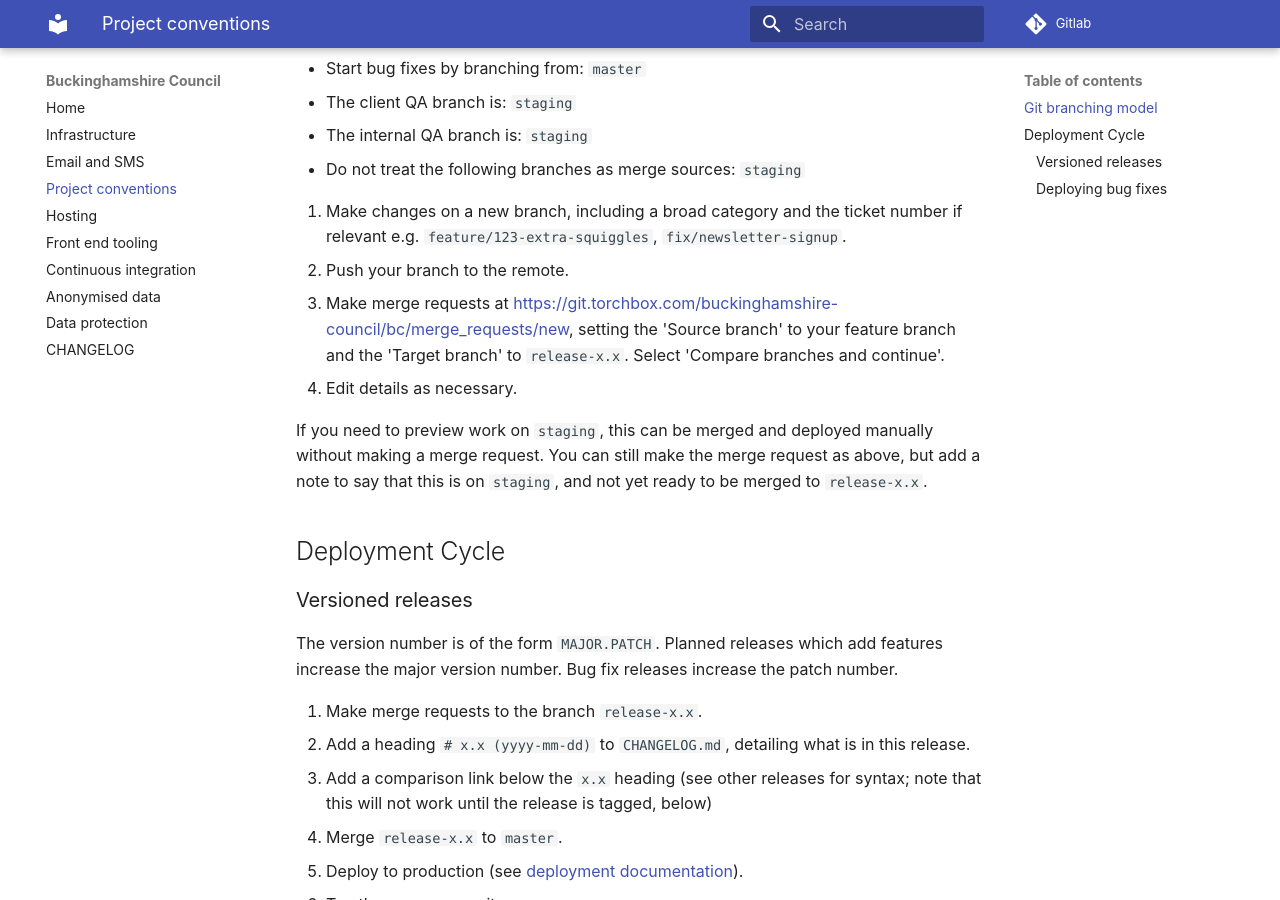
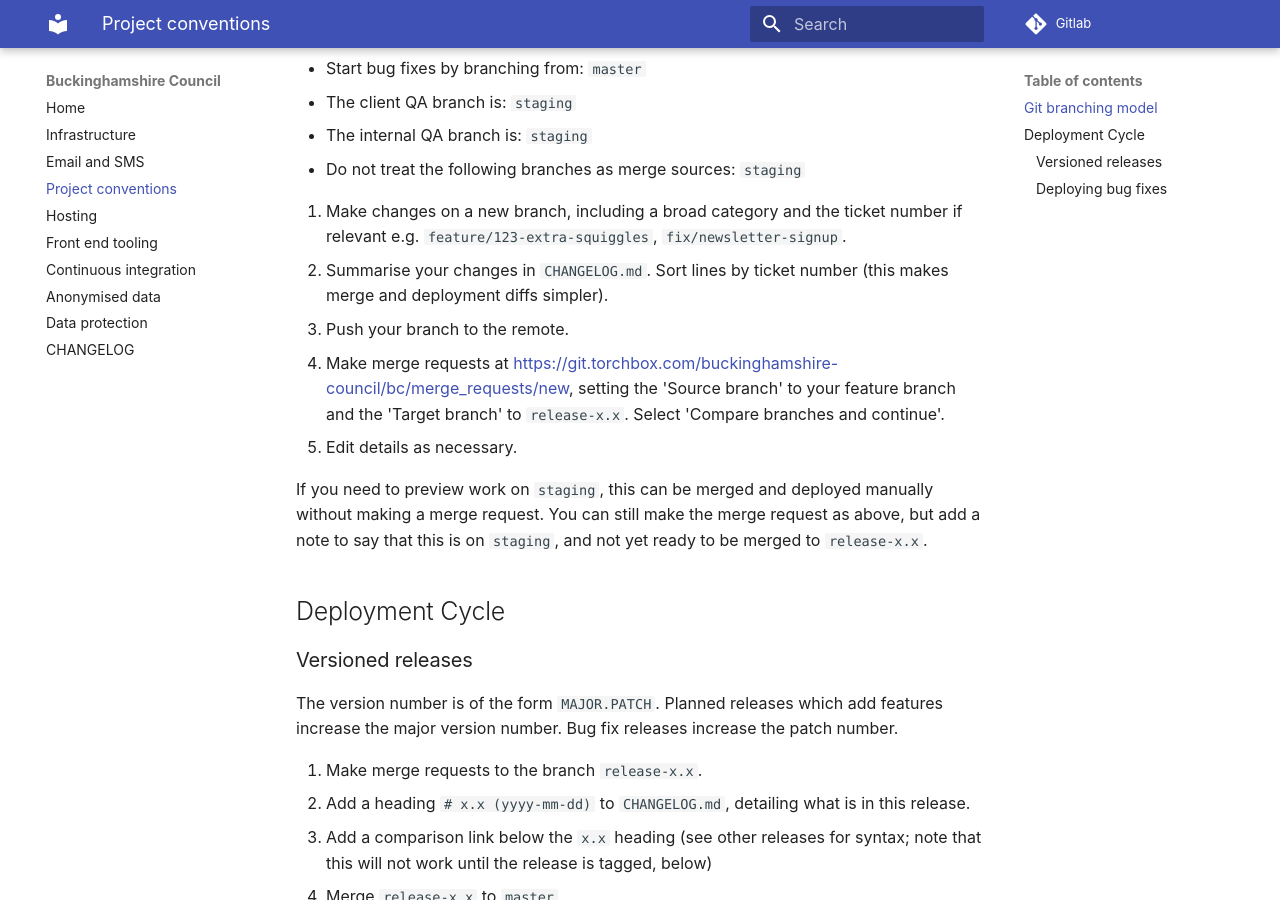
Before and after one commit to Buckinghamshire-Digital-Service/buckinghamshire-council, an MkDocs documentation site: the page built from docs/project_conventions.md, in a window 1280 px wide and 900 px high, scrolled down 384 px. Built offline with MkDocs 1.6.1 and Material for MkDocs 9.7.7, drawn with Linux system fonts in a browser that asks for light colours.

Commit message:
Update CHANGELOG.md, and the documentation about its use

```diff
--- a/docs/project_conventions.md
+++ b/docs/project_conventions.md
@@ -13,9 +13,10 @@ We follow a loose version of the [Git flow branching model](https://nvie.com/pos
 - Do not treat the following branches as merge sources: `staging`
 
 1. Make changes on a new branch, including a broad category and the ticket number if relevant e.g. `feature/123-extra-squiggles`, `fix/newsletter-signup`.
-2. Push your branch to the remote.
-3. Make merge requests at https://git.torchbox.com/buckinghamshire-council/bc/merge_requests/new, setting the 'Source branch' to your feature branch and the 'Target branch' to `release-x.x`. Select 'Compare branches and continue'.
-4. Edit details as necessary.
+1. Summarise your changes in `CHANGELOG.md`. Sort lines by ticket number (this makes merge and deployment diffs simpler).
+1. Push your branch to the remote.
+1. Make merge requests at https://git.torchbox.com/buckinghamshire-council/bc/merge_requests/new, setting the 'Source branch' to your feature branch and the 'Target branch' to `release-x.x`. Select 'Compare branches and continue'.
+1. Edit details as necessary.
 
 If you need to preview work on `staging`, this can be merged and deployed manually without making a merge request. You can still make the merge request as above, but add a note to say that this is on `staging`, and not yet ready to be merged to `release-x.x`.
 
```
Also changed, not shown: CHANGELOG.md (+2 -0 lines).
